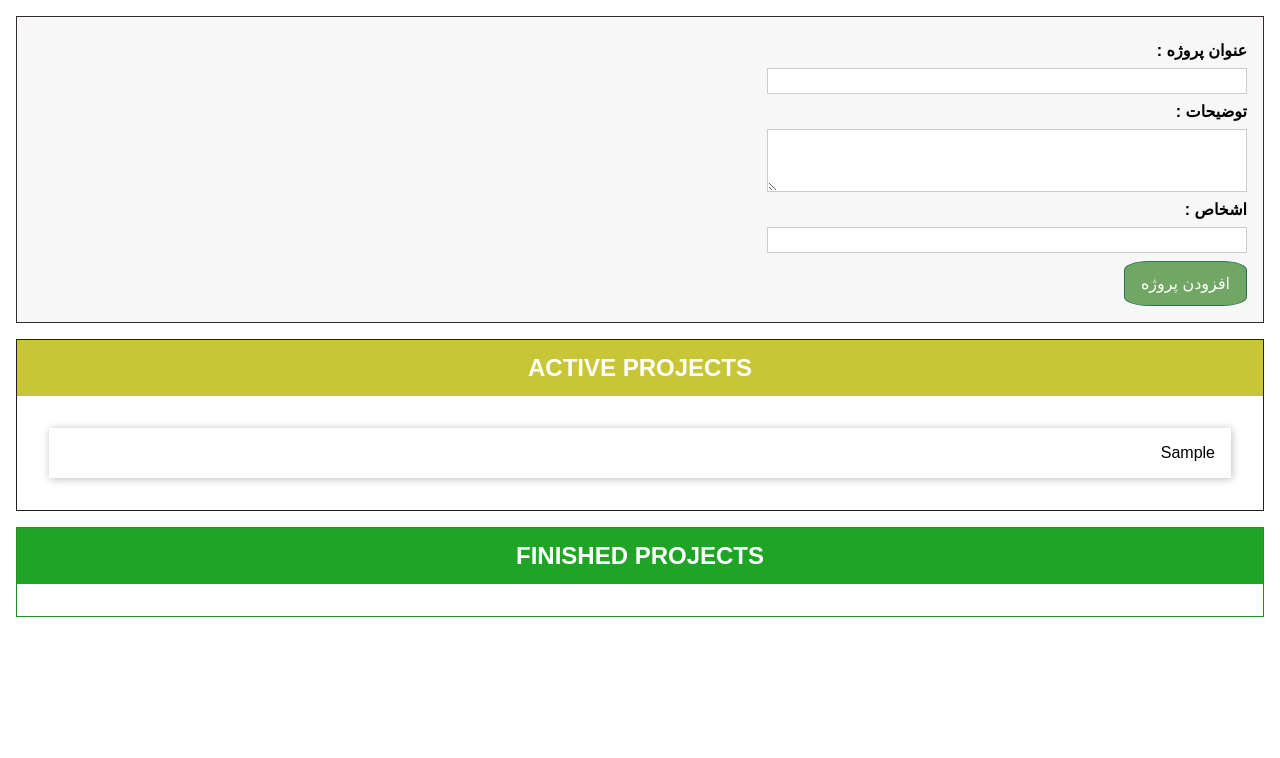
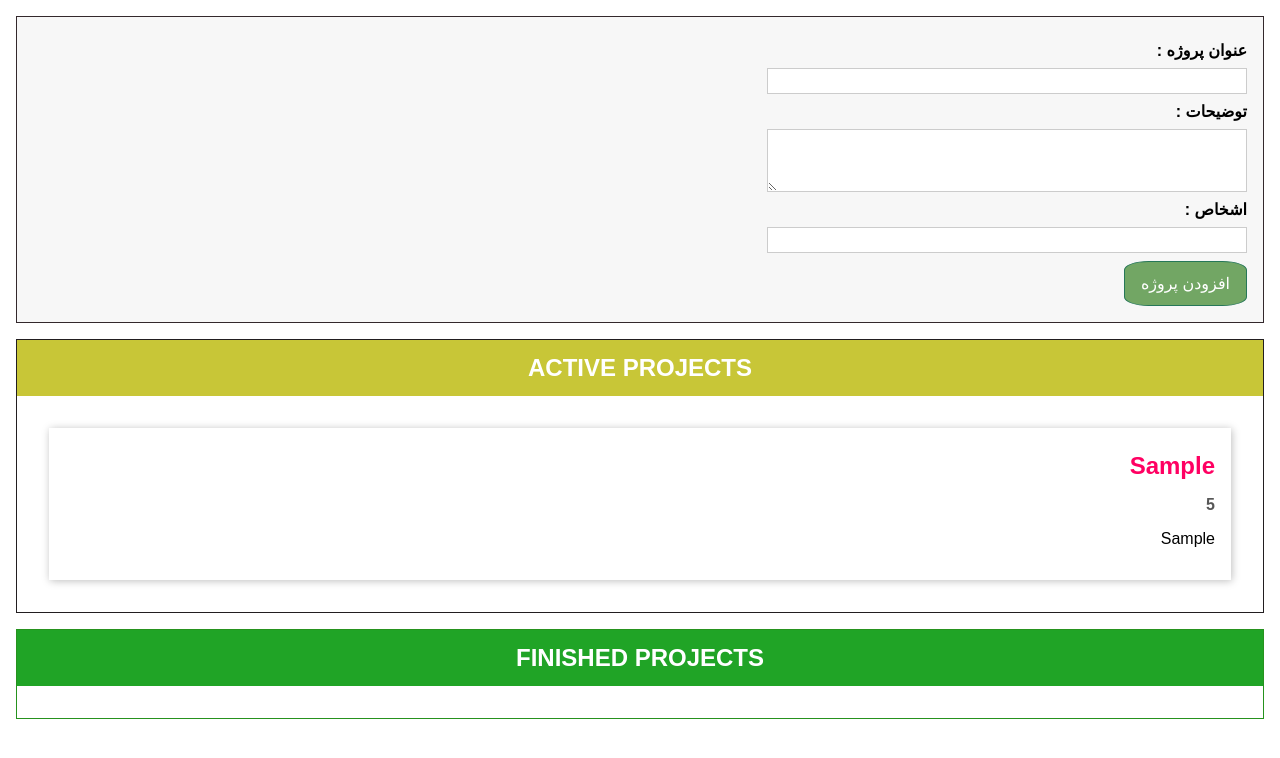
Before and after one commit to Mahradtangestani/render-form, a website with bundled scripts: page index.html in a window 1280 px wide. Both pictures are taken after typing "Sample", "Sample", "5" into the empty fields and a click on the button "افزودن پروژه". Built offline with nearby package versions, Linux system fonts and the light colour scheme.

Commit message:
class ProjectItem added

```diff
--- a/index.html
+++ b/index.html
@@ -31,6 +31,13 @@
           <ul></ul>
         </section>
       </template>
+      <template id="single-project">
+        <li>
+           <h2></h2>
+           <h3></h3>
+           <p></p>
+        </li>
+      </template>
 
 
       <div id="app"></div>
--- a/src/app.ts
+++ b/src/app.ts
@@ -55,7 +55,7 @@ class ProjectState extends State<Project> {
 
     addProject(title: string, description: string, numOfPeople: number) {
         const newProject = new Project(
-            Math.random.toString(),
+            Math.random().toString(),
             title,
             description,
             numOfPeople,
@@ -154,6 +154,29 @@ abstract class Component<T extends HTMLElement, U extends HTMLElement>{
 }
 
 
+class ProjectItem extends Component<HTMLUListElement, HTMLLIElement>{
+
+    private project:Project
+
+    constructor(hostId:string , project:Project){
+        super("single-project" , hostId , false , project.id)
+        this.project = project
+        this.renderContent()
+    }
+
+    configure(): void {
+
+    }
+
+    renderContent(): void {
+        this.element.querySelector("h2")!.textContent = this.project.title
+        this.element.querySelector("h3")!.textContent = this.project.people.toString()
+        this.element.querySelector("p")!.textContent = this.project.description
+    }
+
+}
+
+
 class ProjectList extends Component<HTMLDivElement , HTMLUListElement> {
 
     assignedProject: Project[]
@@ -184,10 +207,7 @@ class ProjectList extends Component<HTMLDivElement , HTMLUListElement> {
         const listEl = document.getElementById(`${this.type}-prject-list`)! as HTMLUListElement;
         listEl.innerHTML = ""
         for (const prjItem of this.assignedProject) {
-            const listItem = document.createElement("li");
-            listItem.textContent = prjItem.title
-
-            listEl.appendChild(listItem)
+            new ProjectItem(this.element.querySelector("ul")!.id , prjItem)
         }
     }
     configure(): void {
```
